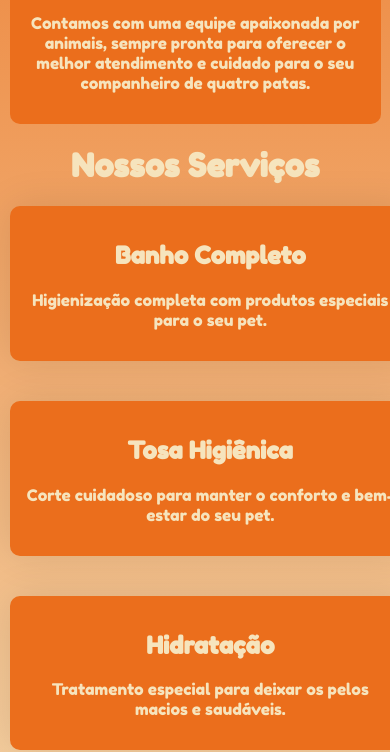
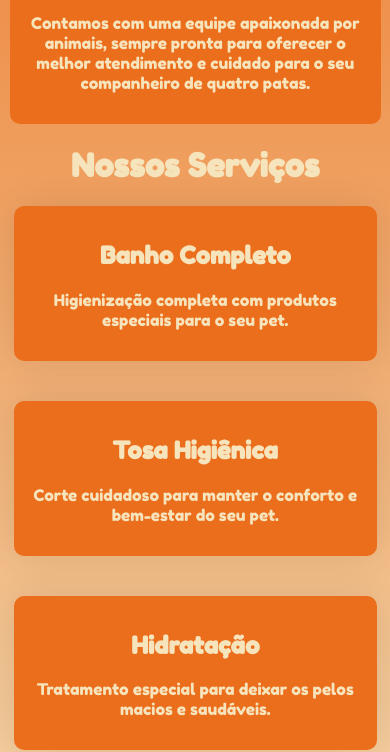
Before and after one commit to lucasgmf1553/Site-Banho-e-tosa, a plain HTML site: page index.html in a window 390 px wide. Shown: the part 821-1573 px from the top of the page. Drawn offline with Linux system fonts and the light colour scheme.

Commit message:
Update styles.css

```diff
--- a/styles.css
+++ b/styles.css
@@ -60,7 +60,7 @@ h1, h2 {
     padding: 20px;
     border-radius: 10px;
     text-align: center;
-    width: 90%;
+    width: 300px;
     box-shadow: 0 0 40px rgba(0, 0, 0, 0.1);
     color: #f6e4bd;
 }
@@ -156,7 +156,7 @@ footer {
     }
 
     .service {
-        width: 100%;
+        width: 90%;
         margin-bottom: 20px;
     }
 
@@ -179,7 +179,7 @@ footer {
 
     .service {
         padding: 15px;
-        width: 100%;
+        width: 90%;
     }
 
     .banner img {
```
